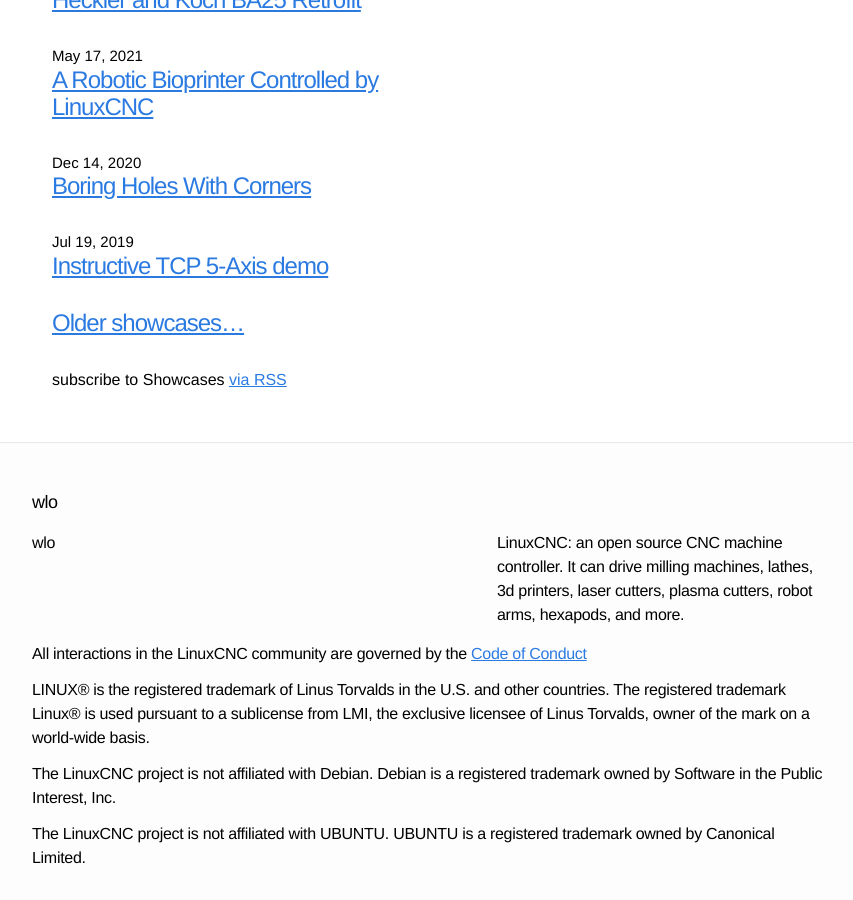
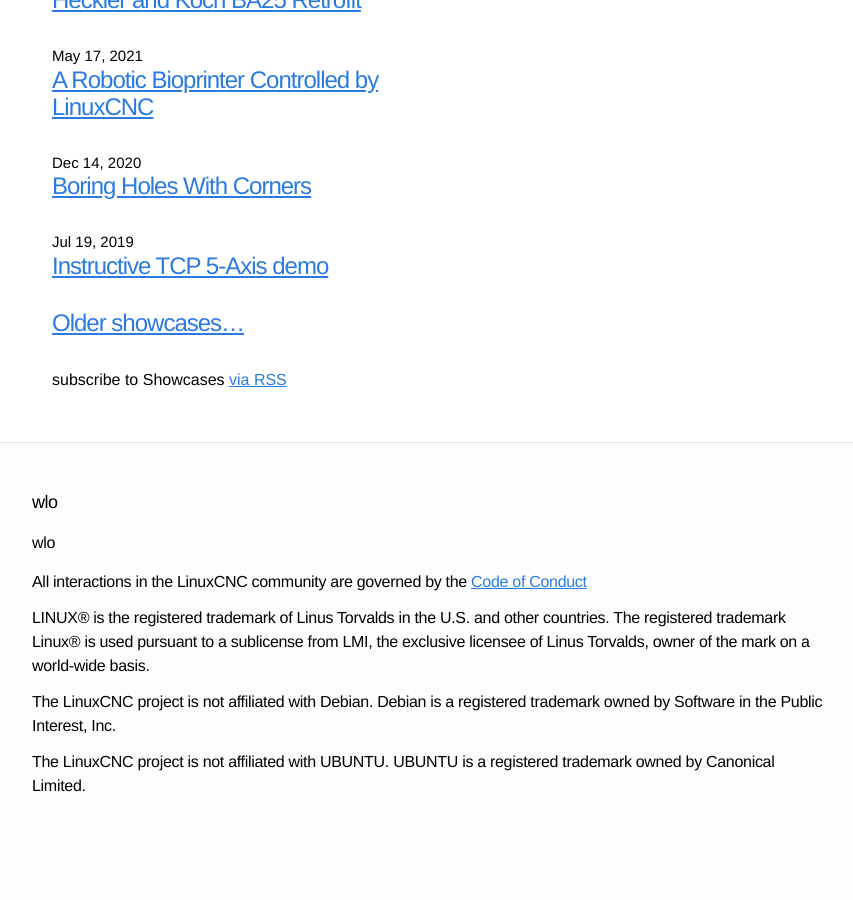
Before and after one commit to LinuxCNC/wlo, a Jekyll site: the page built from index.md, in a window 1280 px wide and 900 px high, scrolled down 2377 px. Shown: the whole window, without its empty margins (208-1061 px from the left). Built offline with Jekyll 4.4.1, drawn with Linux system fonts in a browser that asks for light colours; after the commit the page ends 3205 px from its top, so only the background shows below that.

Commit message:
remove duplicate description
Signed-off-by: John Thornton <dev@gnipsel.com>

```diff
--- a/_config.yml
+++ b/_config.yml
@@ -1,7 +1,5 @@
 # Site settings
 
-
-description: "LinuxCNC: an open source CNC machine controller. It can drive milling machines, lathes, 3d printers, laser cutters, plasma cutters, robot arms, hexapods, and more."
 legal: |
     <p>All interactions in the LinuxCNC community are governed by the <a href="/CODE_OF_CONDUCT/">Code of Conduct</a></p>
 
```
